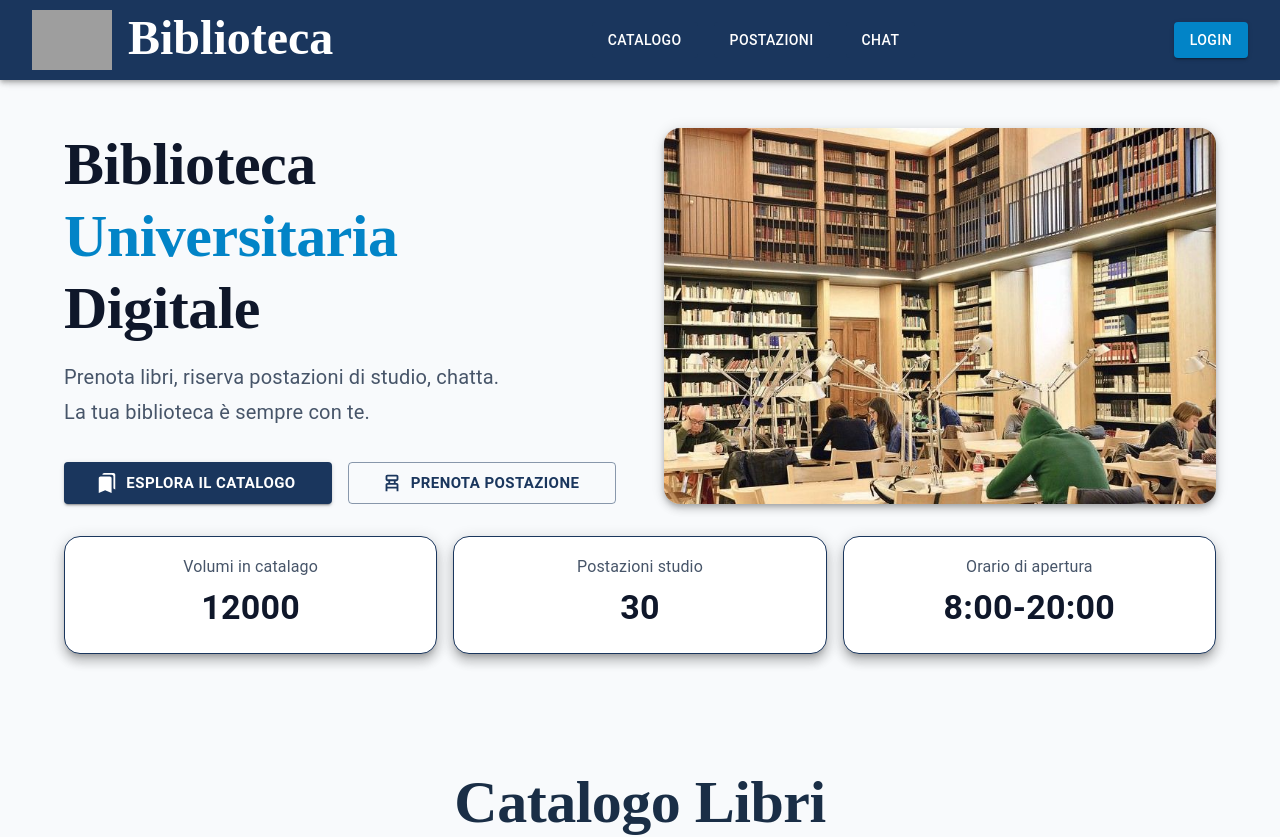
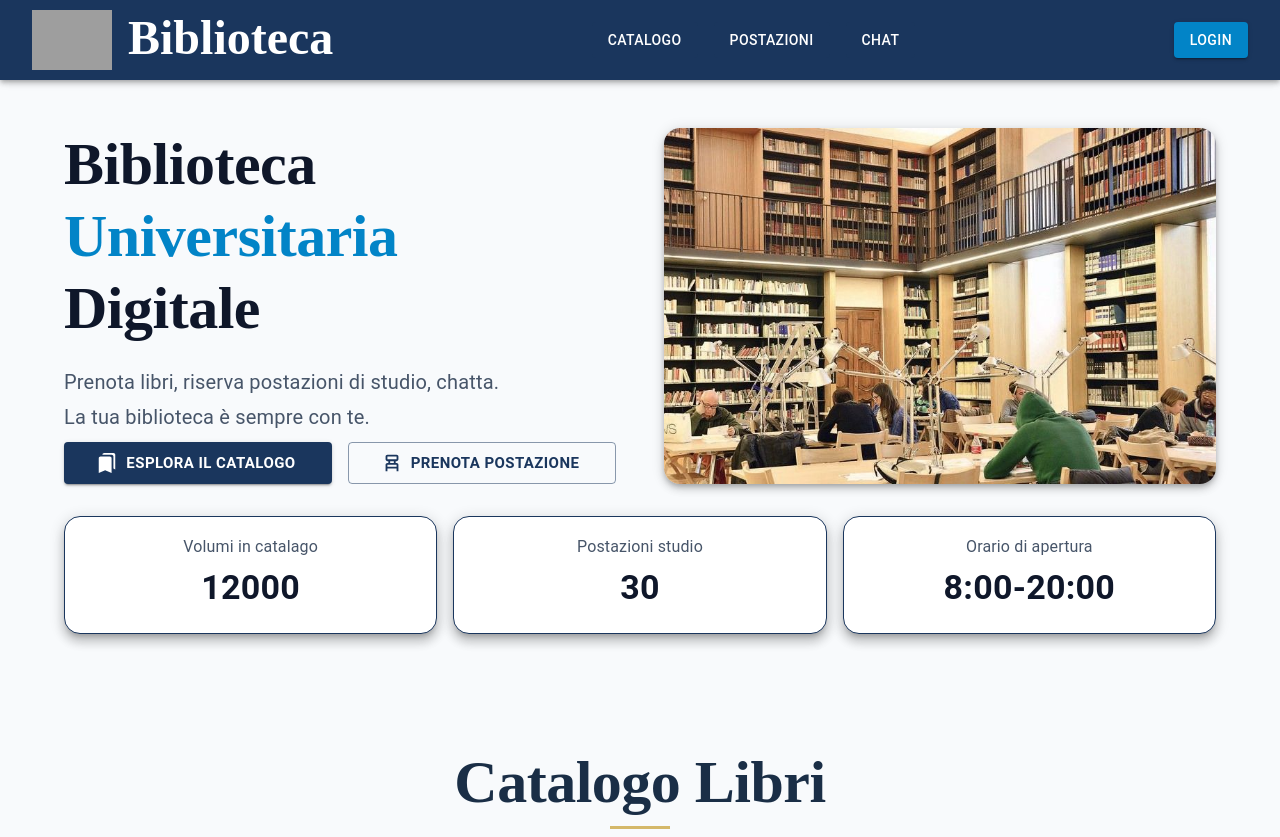
Before and after one commit to Alexx904/Biblioteca-AI, a React (Vite) app: page / in a window 1280 px wide. Shown: the top 837 px of the page. Built offline with nearby package versions, Linux system fonts and the light colour scheme; grey boxes are pictures that could not be loaded.

Commit message:
Sostituiti i marginBottom
Ho sostituito mb (marginBottom) con la proprietà di Typography: gutterBottom. che aggiunge un margine inferiore sotto un testo

```diff
--- a/src/Hero.jsx
+++ b/src/Hero.jsx
@@ -27,7 +27,7 @@ function Hero(){
                 }}
                 /> */}
 
-                <Typography variant="h2" component="h1" sx={{ fontWeight: 'bold', mb: 2, fontFamily: 'serif' }}>
+                <Typography variant="h2" component="h1" gutterBottom sx={{ fontWeight: 'bold', fontFamily: 'serif' }}>
                Biblioteca
                 <Typography variant="h2" component="h1" sx={{fontWeight: 'bold', fontFamily: 'serif', color:'secondary.main' }}>
                 Universitaria
@@ -35,7 +35,7 @@ function Hero(){
                 Digitale
                 </Typography>
 
-                <Typography variant="subtitle1" sx={{color:"text.secondary", mb: 4, fontSize: '1.25rem' }}>
+                <Typography variant="subtitle1" gutterBottom sx={{color:"text.secondary", fontSize: '1.25rem' }}>
                   Prenota libri, riserva postazioni di studio, chatta.
                   <br /> La tua biblioteca è sempre con te.
                 </Typography>
```
